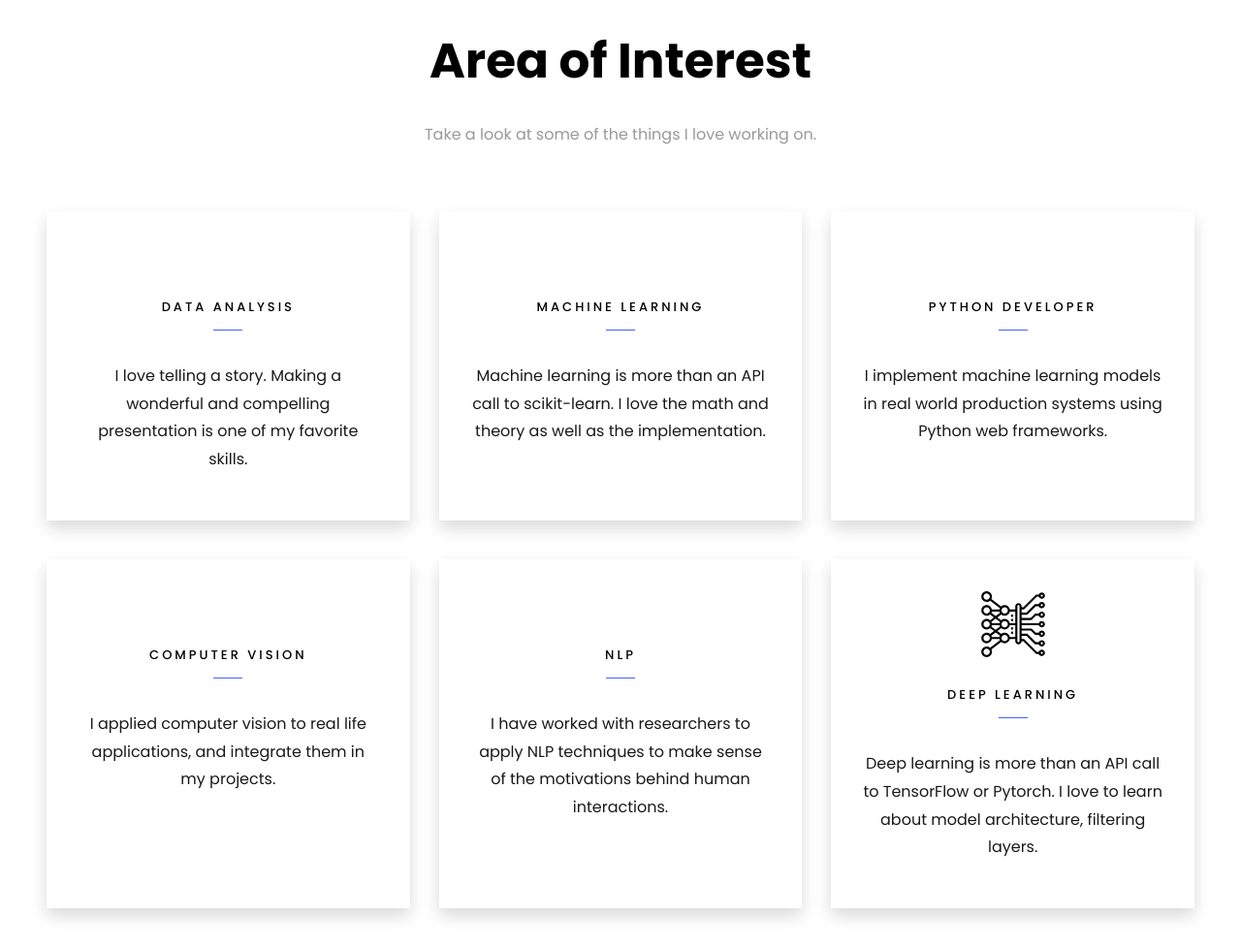
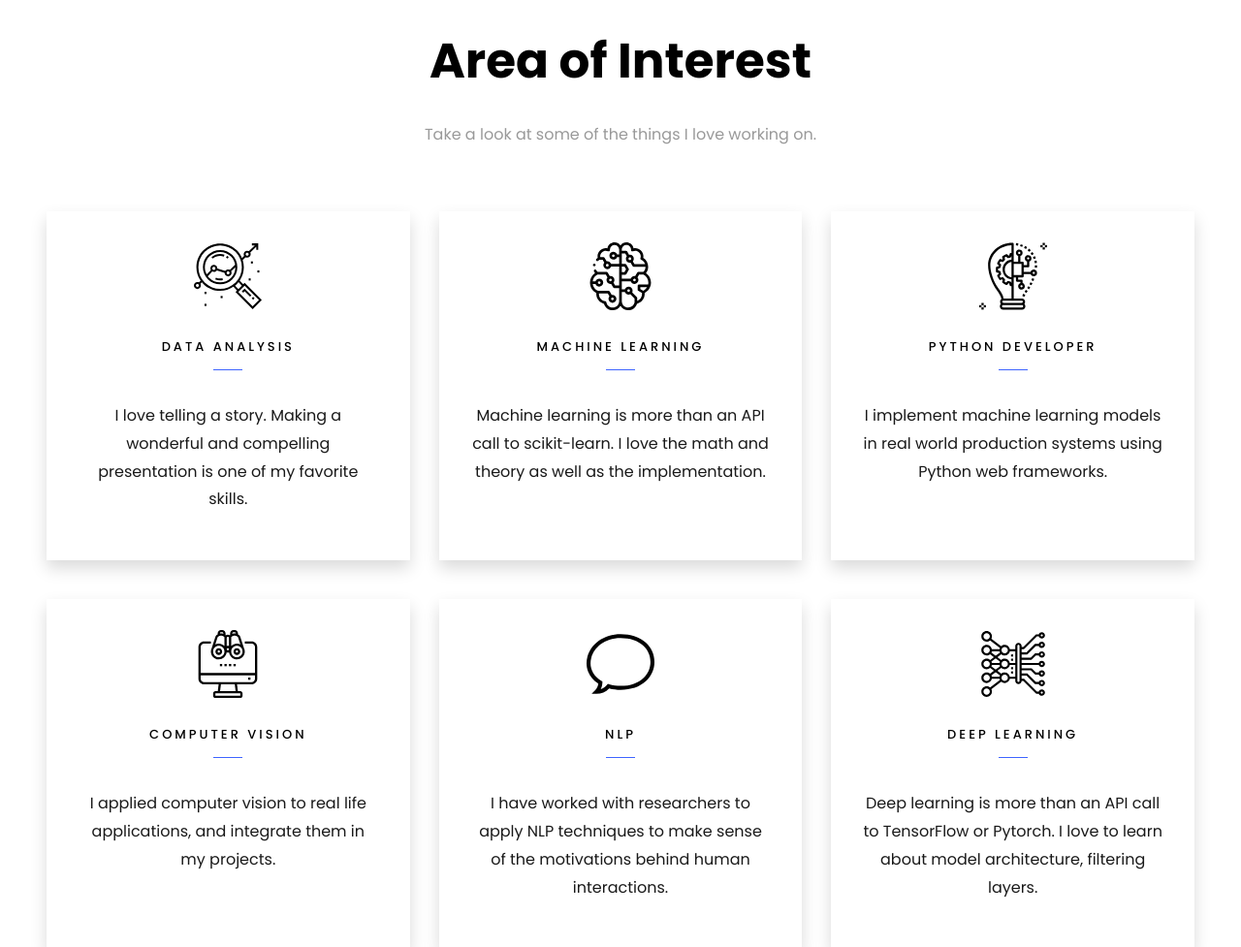
Before and after one commit to MrR0b0t-23/MyWebsite, a Flask app: page / in a window 1280 px wide. Shown: the part 3453-4430 px from the top of the page at 97% size. Run offline with Flask 2, Linux system fonts and the light colour scheme; some libraries are stand-ins or nearby versions; some web fonts are replaced.

Commit message:
Update index.html

```diff
--- a/templates/index.html
+++ b/templates/index.html
@@ -271,7 +271,7 @@
 				<div class="col-md-4 text-center d-flex ftco-animate">
 					<a href="#" class="services-1 shadow">
 						<span class="icon">
-							<i class="flaticon-analysis"></i>
+							<img src="{{ url_for('static', filename='images/analysis.svg' ) }}">
 						</span>
 						<div class="desc">
 							<h3 class="mb-5">Data Analysis</h3>
@@ -282,7 +282,7 @@
 				<div class="col-md-4 text-center d-flex ftco-animate">
 					<a href="#" class="services-1 shadow">
 						<span class="icon">
-							<i class="flaticon-brain"></i>
+							<img src="{{ url_for('static', filename='images/brain.svg' ) }}">
 						</span>
 						<div class="desc">
 							<h3 class="mb-5">Machine Learning</h3>
@@ -293,7 +293,7 @@
 				<div class="col-md-4 text-center d-flex ftco-animate">
 					<a href="#" class="services-1 shadow">
 						<span class="icon">
-							<i class="flaticon-innovation"></i>
+							<img src="{{ url_for('static', filename='images/innovation.svg' ) }}">
 						</span>
 						<div class="desc">
 							<h3 class="mb-5">Python Developer</h3>
@@ -305,7 +305,7 @@
 				<div class="col-md-4 text-center d-flex ftco-animate">
 					<a href="#" class="services-1 shadow">
 						<span class="icon">
-							<i class="flaticon-vision"></i>
+							<img src="{{ url_for('static', filename='images/vision.svg' ) }}">
 						</span>
 						<div class="desc">
 							<h3 class="mb-5">Computer Vision</h3>
@@ -316,7 +316,7 @@
 				<div class="col-md-4 text-center d-flex ftco-animate">
 					<a href="#" class="services-1 shadow">
 						<span class="icon">
-							<i class="flaticon-speech-bubble"></i>
+							<img src="{{ url_for('static', filename='images/speech-bubble.svg' ) }}">
 						</span>
 						<div class="desc">
 							<h3 class="mb-5">NLP</h3>
```
